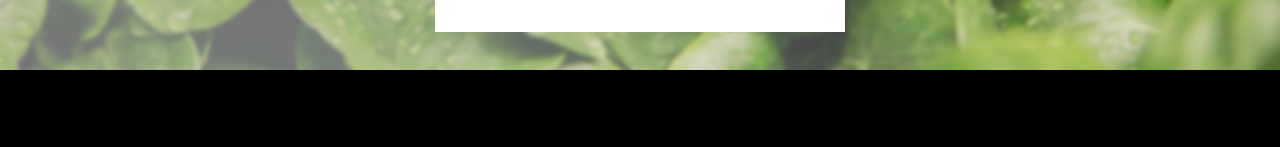
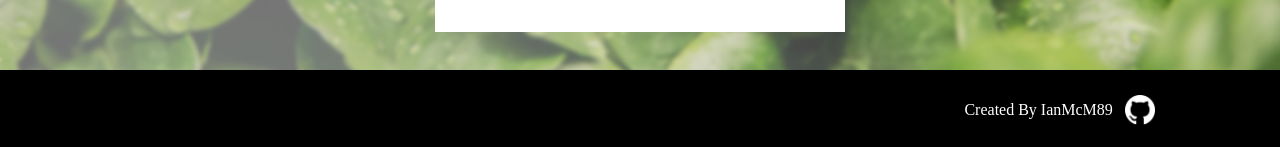
Before and after one commit to IanMcM89/phase-2-project, a React (Create React App) app: page /login in a window 1280 px wide. Shown: the part 650-797 px from the top of the page. Built offline with nearby package versions, Linux system fonts and the light colour scheme; data requests are answered from the project's data file.

Commit message:
Added github link to repo in footer component.

```diff
--- a/src/components/Footer.js
+++ b/src/components/Footer.js
@@ -3,7 +3,10 @@ import React from "react";
 function Footer() {
   return (
     <footer id="app-footer">
-
+      <div id="github-link">
+        <a href="https://github.com/IanMcM89/phase-2-project">Created By IanMcM89</a>
+        <img src="./images/icon-github.png" alt="GitHub Logo"/>
+      </div>
     </footer>
   );
 }
--- a/src/index.css
+++ b/src/index.css
@@ -57,7 +57,7 @@ body {
   justify-content: center;
   align-items: center;
   font-family: 'Segoe UI', Tahoma, Geneva, Verdana, sans-serif;
-  width: 66%;
+  width: 65%;
   height: 100%;
   padding-right: 1%;
 }
@@ -292,8 +292,43 @@ body {
   display: flex;
   background-color: black;
   color: white;
+  justify-content: flex-end;
   width: 100vw;
   height: 10vh;
   bottom: 0;
   margin: 0;
 }
+
+#github-link {
+  display: flex;
+  flex-direction: row;
+  justify-content: center;
+  width: 33%;
+  height: auto;
+  padding-right: 1%;
+}
+
+#github-link a {
+  display: flex;
+  justify-content: right;
+  align-items: center;
+  text-decoration: none;
+  color: white;
+  width: 40%;
+}
+
+#github-link a:hover {
+  color: yellowgreen;
+  transition: 0.3s;
+}
+
+#github-link img {
+  display: flex;
+  justify-content: center;
+  height: 30px;
+  width: 30px;
+  margin-top: auto;
+  margin-bottom: auto;
+  margin-left: 3%;
+  margin-right: 3%;
+}
```
Also changed, not shown: public/images/icon-github.png (added).
